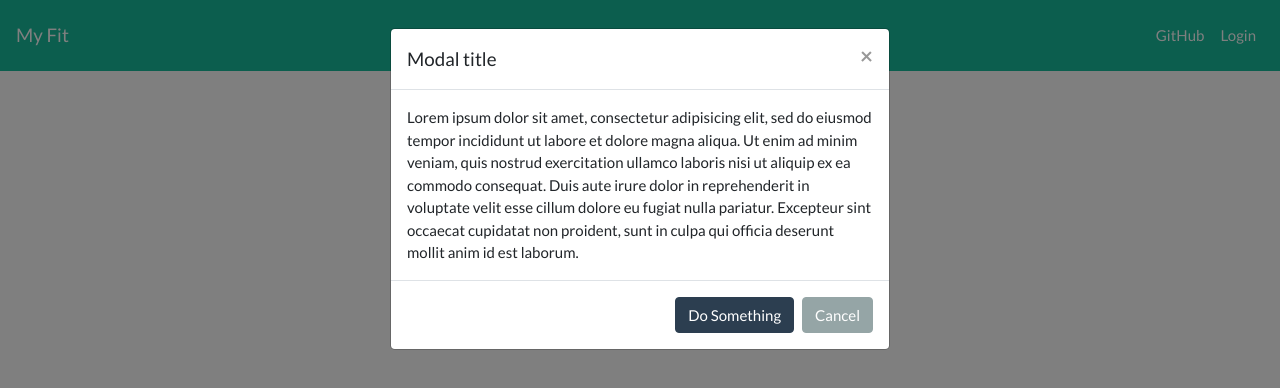
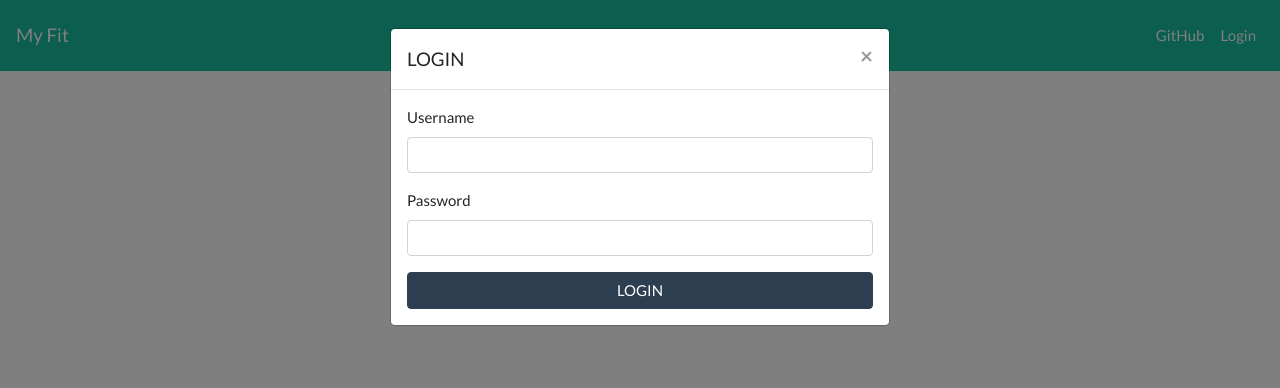
Before and after one commit to lwerner27/exercise-app, a React (Create React App) app in the folder client/: page / in a window 1280 px wide. Both pictures are taken after a click on the link "Login". Shown: the top 388 px of the page. Built offline with nearby package versions, Linux system fonts and the light colour scheme.

Commit message:
setup the onChange for username/password

```diff
--- a/client/src/components/LoginModal.js
+++ b/client/src/components/LoginModal.js
@@ -1,29 +1,51 @@
 import React from "react";
-import { Modal, ModalHeader, ModalBody, ModalFooter, Button } from "reactstrap";
+import {
+	Modal,
+	ModalHeader,
+	ModalBody,
+	Form,
+	FormGroup,
+	Label,
+	Input,
+	Button
+} from "reactstrap";
 
-export default function LoginModal({ modal, toggle }) {
+export default function LoginModal({
+	modal,
+	toggle,
+	usernamePassword,
+	attemptLogin
+}) {
 	return (
 		<div>
 			<div>
 				<Modal isOpen={modal} toggle={toggle}>
-					<ModalHeader toggle={toggle}>Modal title</ModalHeader>
+					<ModalHeader toggle={toggle}>LOGIN</ModalHeader>
 					<ModalBody>
-						Lorem ipsum dolor sit amet, consectetur adipisicing elit, sed do
-						eiusmod tempor incididunt ut labore et dolore magna aliqua. Ut enim
-						ad minim veniam, quis nostrud exercitation ullamco laboris nisi ut
-						aliquip ex ea commodo consequat. Duis aute irure dolor in
-						reprehenderit in voluptate velit esse cillum dolore eu fugiat nulla
-						pariatur. Excepteur sint occaecat cupidatat non proident, sunt in
-						culpa qui officia deserunt mollit anim id est laborum.
+						<Form>
+							<FormGroup>
+								<Label for="username">Username</Label>
+								<Input
+									type="text"
+									name="username"
+									id="username"
+									onChange={usernamePassword}
+								/>
+							</FormGroup>
+							<FormGroup>
+								<Label for="password">Password</Label>
+								<Input
+									type="password"
+									name="password"
+									id="password"
+									onChange={usernamePassword}
+								/>
+							</FormGroup>
+							<Button color="primary" block onClick={attemptLogin}>
+								LOGIN
+							</Button>
+						</Form>
 					</ModalBody>
-					<ModalFooter>
-						<Button color="primary" onClick={toggle}>
-							Do Something
-						</Button>{" "}
-						<Button color="secondary" onClick={toggle}>
-							Cancel
-						</Button>
-					</ModalFooter>
 				</Modal>
 			</div>
 		</div>
```
